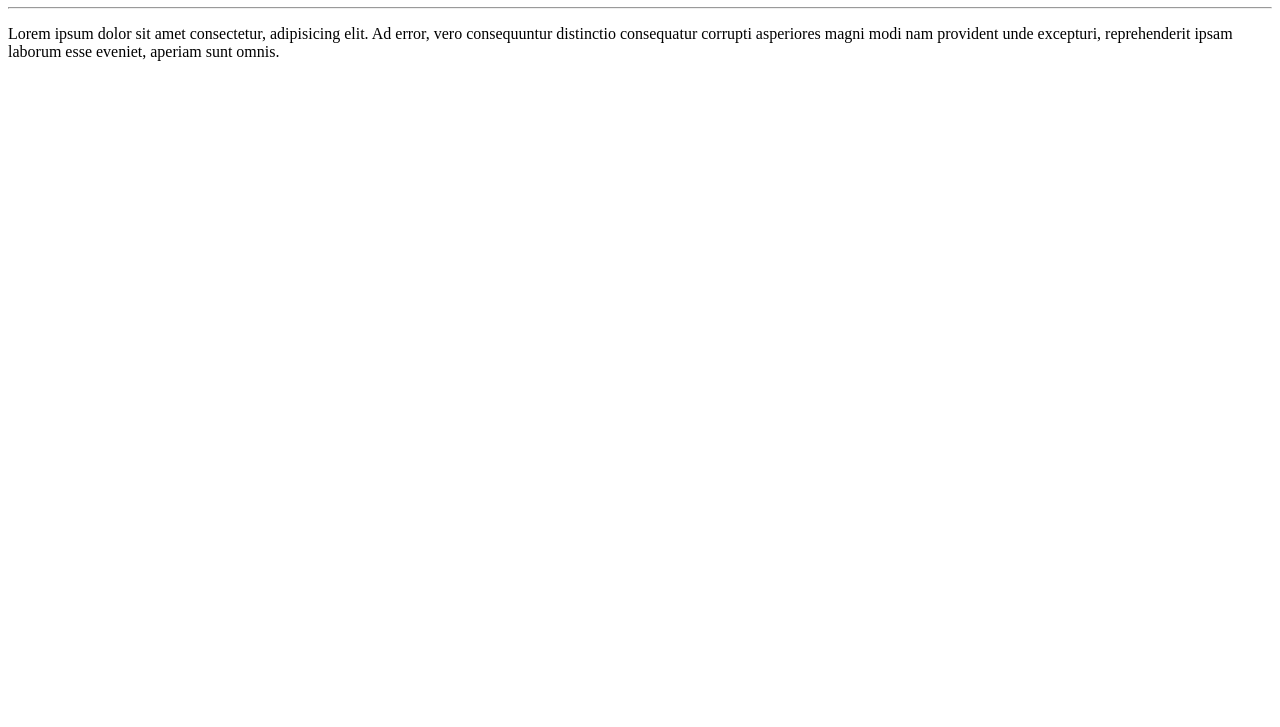
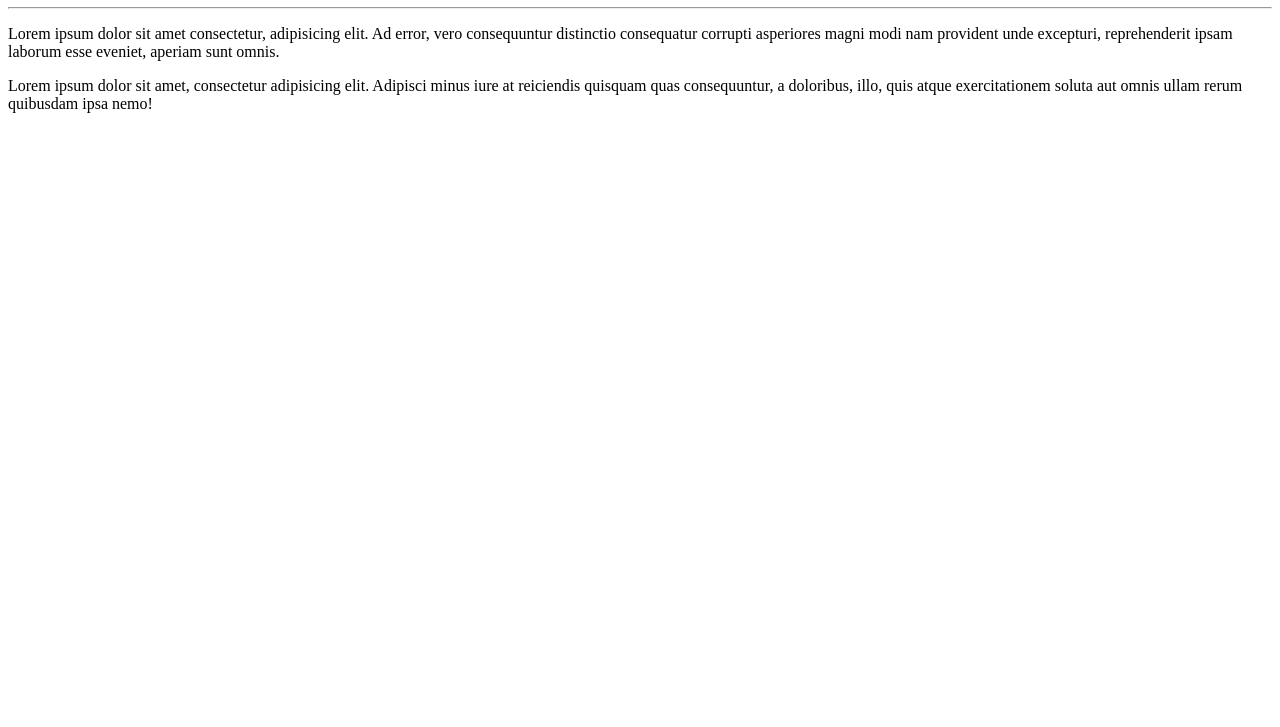
Before and after one commit to V1NN1B10/Meus-Projetos, a plain HTML site: page site exemplo/index.html in a window 1280 px wide. Shown: the part 73-800 px from the top of the page. Drawn offline with Linux system fonts and the light colour scheme.

Commit message:
adicionei um paragrafo

```diff
--- a/site exemplo/index.html
+++ b/site exemplo/index.html
@@ -9,5 +9,6 @@
     <h1>olá, mundo!</h1>
     <hr>
     <P>Lorem ipsum dolor sit amet consectetur, adipisicing elit. Ad error, vero consequuntur distinctio consequatur corrupti asperiores magni modi nam provident unde excepturi, reprehenderit ipsam laborum esse eveniet, aperiam sunt omnis.</P>
+<p>Lorem ipsum dolor sit amet, consectetur adipisicing elit. Adipisci minus iure at reiciendis quisquam quas consequuntur, a doloribus, illo, quis atque exercitationem soluta aut omnis ullam rerum quibusdam ipsa nemo!</p>
 </body>
 </html>
```
